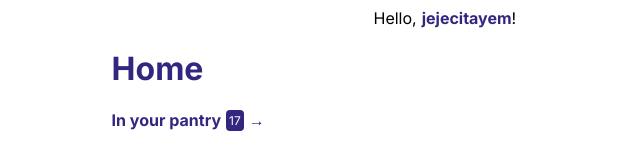
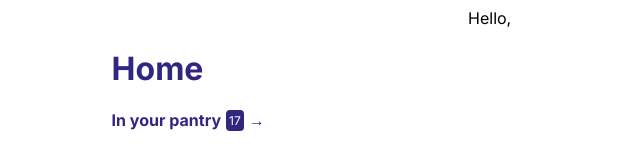
Before and after one commit to MHEN007/Milestone02_K03, a plain HTML site: page src/home/home-logged-in.html in a window 1280 px wide. Shown: the top 149 px of the page, without its empty margins (326-966 px from the left). Drawn offline with Linux system fonts and the light colour scheme; no server answers; files whose address does not match are found by name.

Commit message:
fixed username display

```diff
--- a/src/home/home-logged-in.html
+++ b/src/home/home-logged-in.html
@@ -13,7 +13,7 @@
 <body>
     <header>
         <div class="user">
-            Hello,<span style="color: #322780; font-weight: bolder; margin-left: 5px">jejecitayem</span>!
+            Hello,<span style="color: #322780; font-weight: bolder; margin-left: 5px"></span>
         </div>
 
         <br>
```
